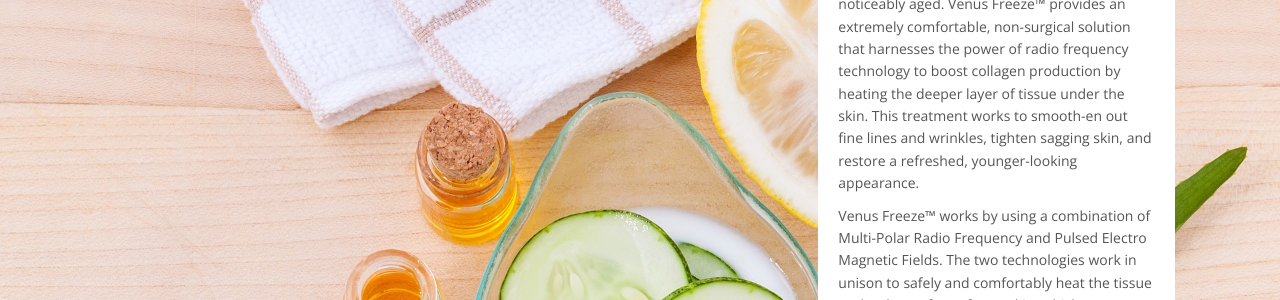
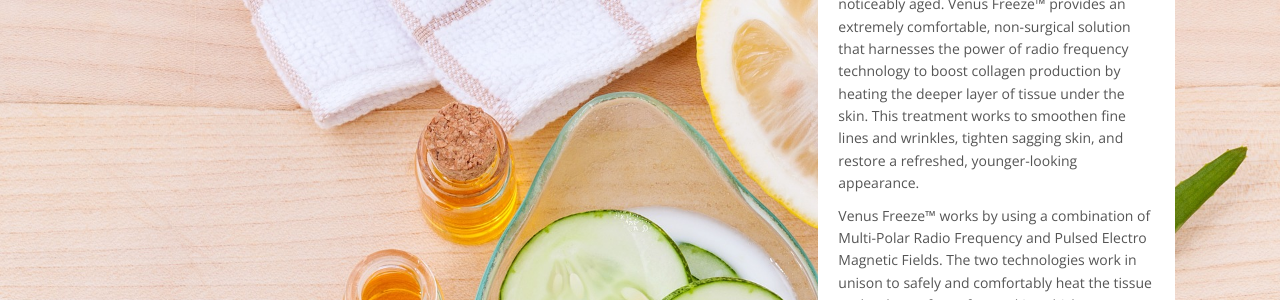
Before and after one commit to davbeatriz/davbeatriz.github.io, a Jekyll site: the page built from index.html, in a window 1280 px wide and 900 px high, scrolled down 2059 px. Shown: the part 311-611 px from the top of the window. Built offline with Jekyll 4.4.1, drawn with Linux system fonts in a browser that asks for light colours; nearby versions of some CDN libraries; some of the changed lines change nothing that is shown; some of the changed text lies outside the part shown.

Commit message:
Correct minor typos

```diff
--- a/_config.yml
+++ b/_config.yml
@@ -21,8 +21,8 @@
 
 # Opening hours
 monday_friday: 9:00AM – 6:00PM
-saturday: 10:00AM – 4:00PM
-sunday: 11:00AM – 4:00PM
+saturday: By Appointment
+sunday: Closed
 
 # Testimonials
 testimonials:
--- a/index.html
+++ b/index.html
@@ -108,7 +108,7 @@
                         </div>
                     </div>
                     <div class="media-body">
-                        <p>Tatoo Removal</p>
+                        <p>Tattoo Removal</p>
                     </div>
                 </div>
 
@@ -204,7 +204,7 @@
           <p>As we get older, our bodies naturally produce less collagen, leading to skin that looks dull and noticeably aged.
              Venus Freeze™ provides an extremely comfortable, non-surgical solution that harnesses the power of radio frequency
              technology to boost collagen production by heating the deeper layer of tissue under the skin. This treatment works to
-             smooth-en out fine lines and wrinkles, tighten sagging skin, and restore a refreshed, younger-looking appearance.
+             smoothen fine lines and wrinkles, tighten sagging skin, and restore a refreshed, younger-looking appearance.
            </p>
 
           <p>Venus Freeze™ works by using a combination of Multi-Polar Radio Frequency and Pulsed Electro Magnetic Fields.
@@ -291,7 +291,7 @@
     </div>
     <div class="col-sm-4">
         <svg class="icon icon-clock-o"><use xlink:href="#icon-clock-o"></use></svg>
-        <h3>By Appointment Only</h3>
+        <h3>Hours</h3>
         <table>
             <tbody>
                 <tr>
```
Also changed, not shown: 1 other file.
